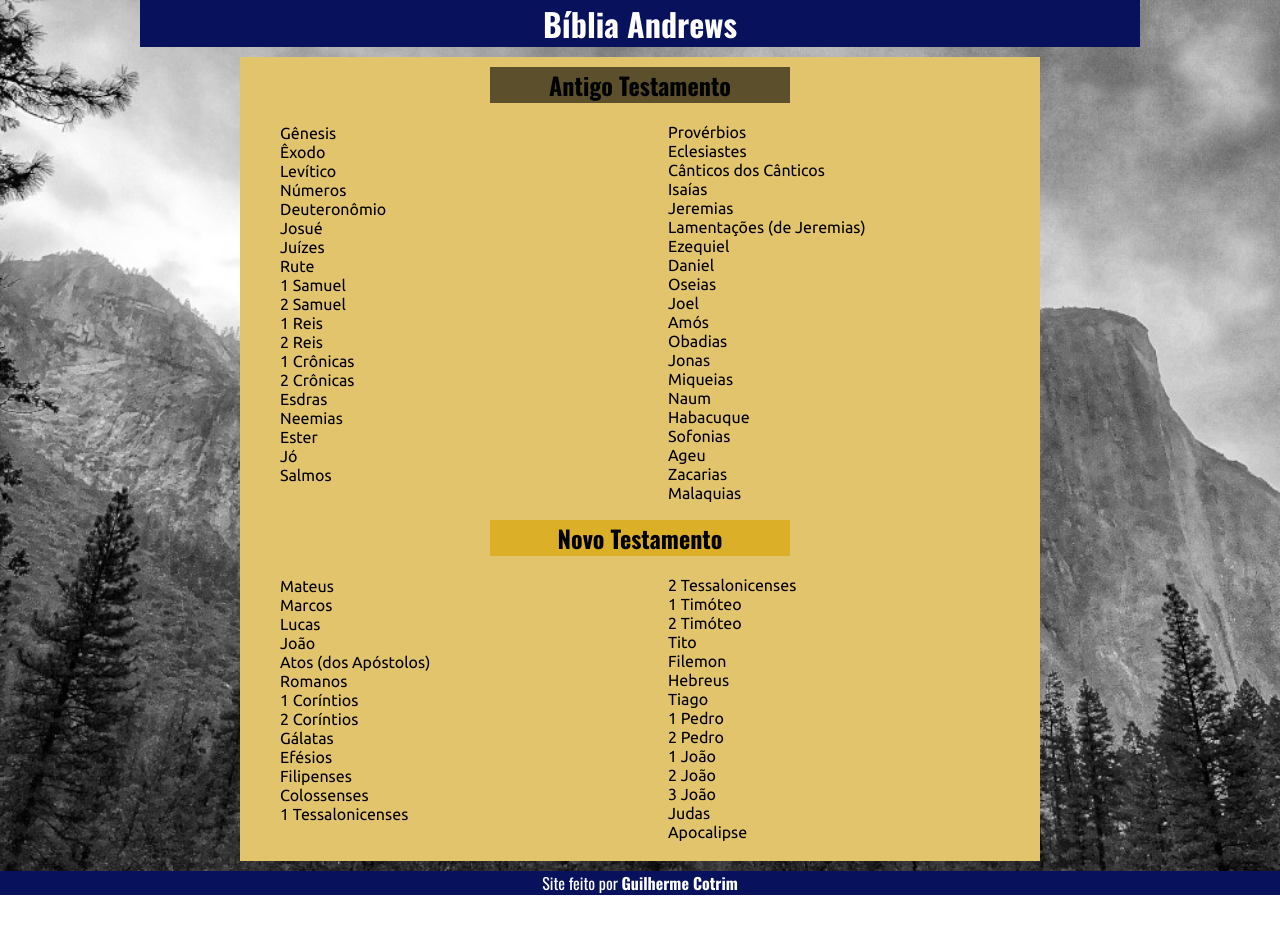
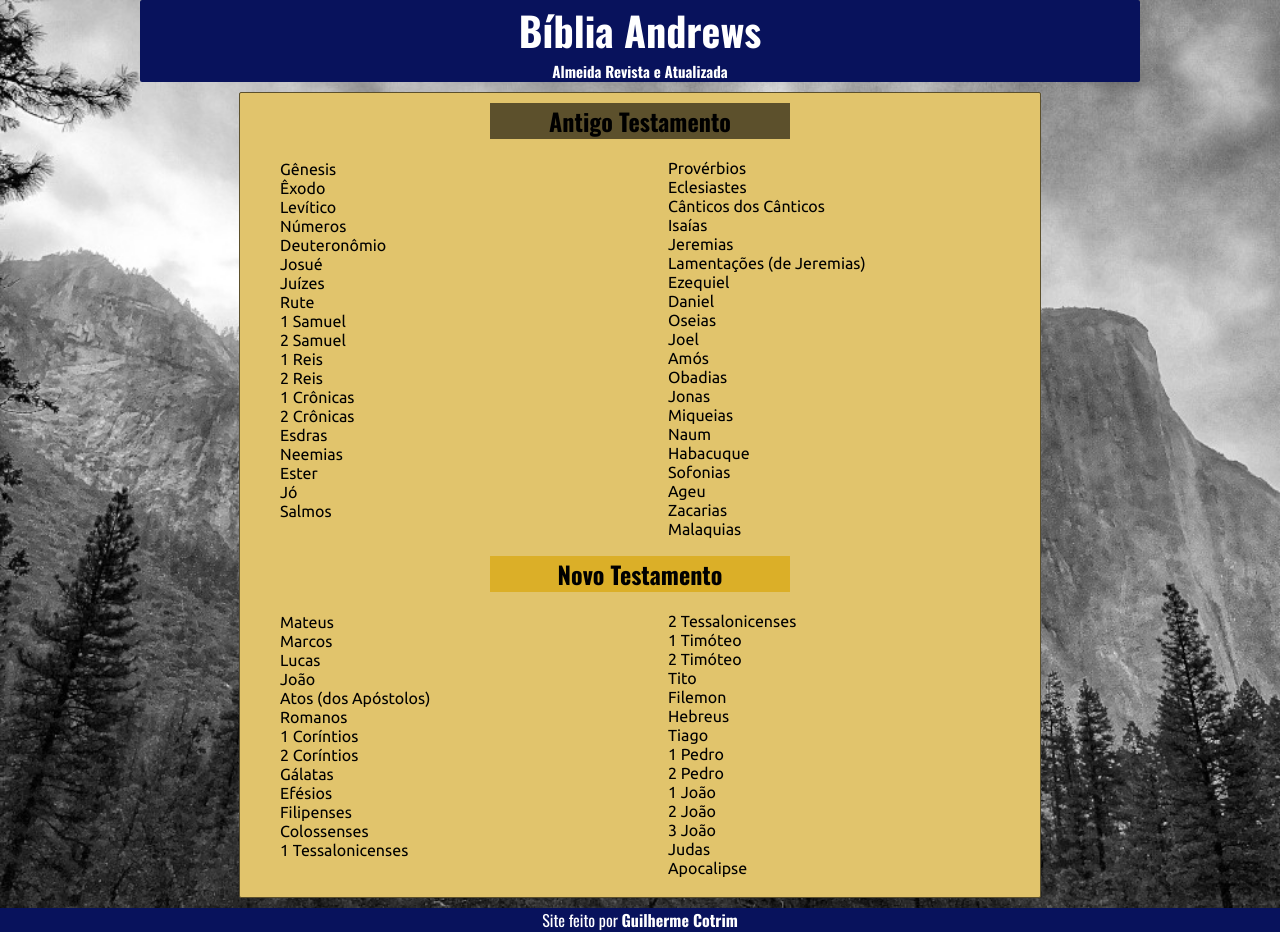
Before and after one commit to GuisoBiso67/biblia-andrews, a plain HTML site: page index.html in a window 1280 px wide. Before the commit the page ends 895 px from the top, so only its background shows below. Drawn offline with nearby package versions, Linux system fonts and the light colour scheme.

Commit message:
adicionei alguns estilos

```diff
--- a/css/stylesPaginaPrincipal.css
+++ b/css/stylesPaginaPrincipal.css
@@ -27,14 +27,24 @@ body{
 
 header{
     background-color: var(--cor04);
-    width: 1000px;
+    max-width: 1000px;
+    min-width: 300px;
     margin: 0px auto;
     text-align: center;
+    border-radius: 2px;
 }
 
 h1{
     color: var(--cor05);
+    font-size: 40px;
     font-family: var(--fonteTitulo);
+}
+
+h2#versaoBiblia{
+    text-align: center;
+    font-size: 15px;
+    font-family: var(--fonteTitulo);
+    color: var(--cor05);
 }
 
 h2{
@@ -73,12 +83,15 @@ ul#livrosNovoTestamento a:hover{
 }
 
 main{
-    width: 800px;
+    max-width: 800px;
+    min-width: 300px;
     margin: 0px auto;
     background-color: var(--cor01);
     padding-bottom: 20px;
     margin-top: 10px;
     padding-top: 10px;
+    border: 1px solid var(--cor03);
+    border-radius: 2px;
 }
 
 main p{
@@ -97,6 +110,7 @@ main p > a:hover{
 
 footer{
     background-color: var(--cor04);
+    min-width: 300px;
     text-align: center;
     margin-top: 10px;
     font-family: var(--fonteTitulo);
--- a/biblia.html
+++ b/index.html
@@ -10,6 +10,7 @@
 <body>
     <header>
         <h1>Bíblia Andrews</h1>
+        <h2 id="versaoBiblia">Almeida Revista e Atualizada</h2>
     </header>
     <main>
         <article>
```
